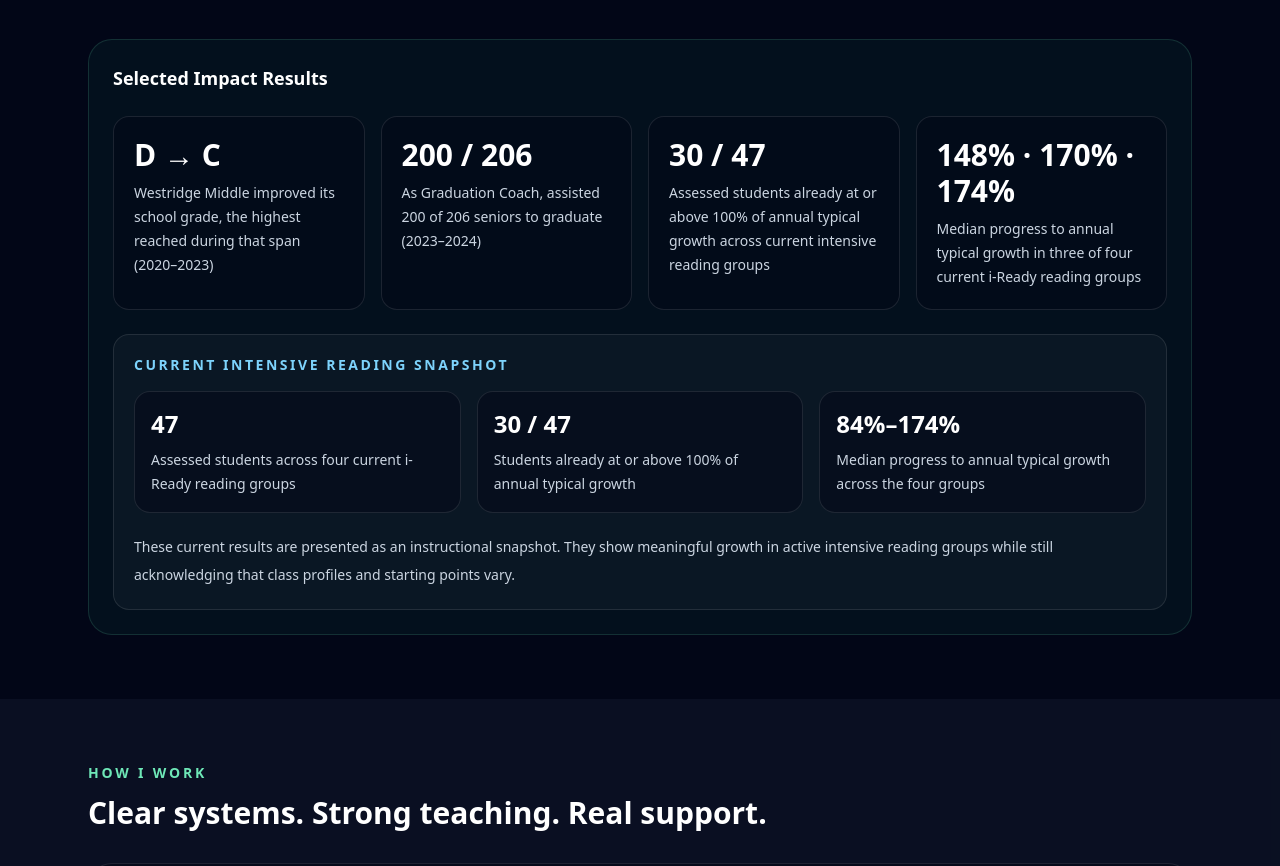
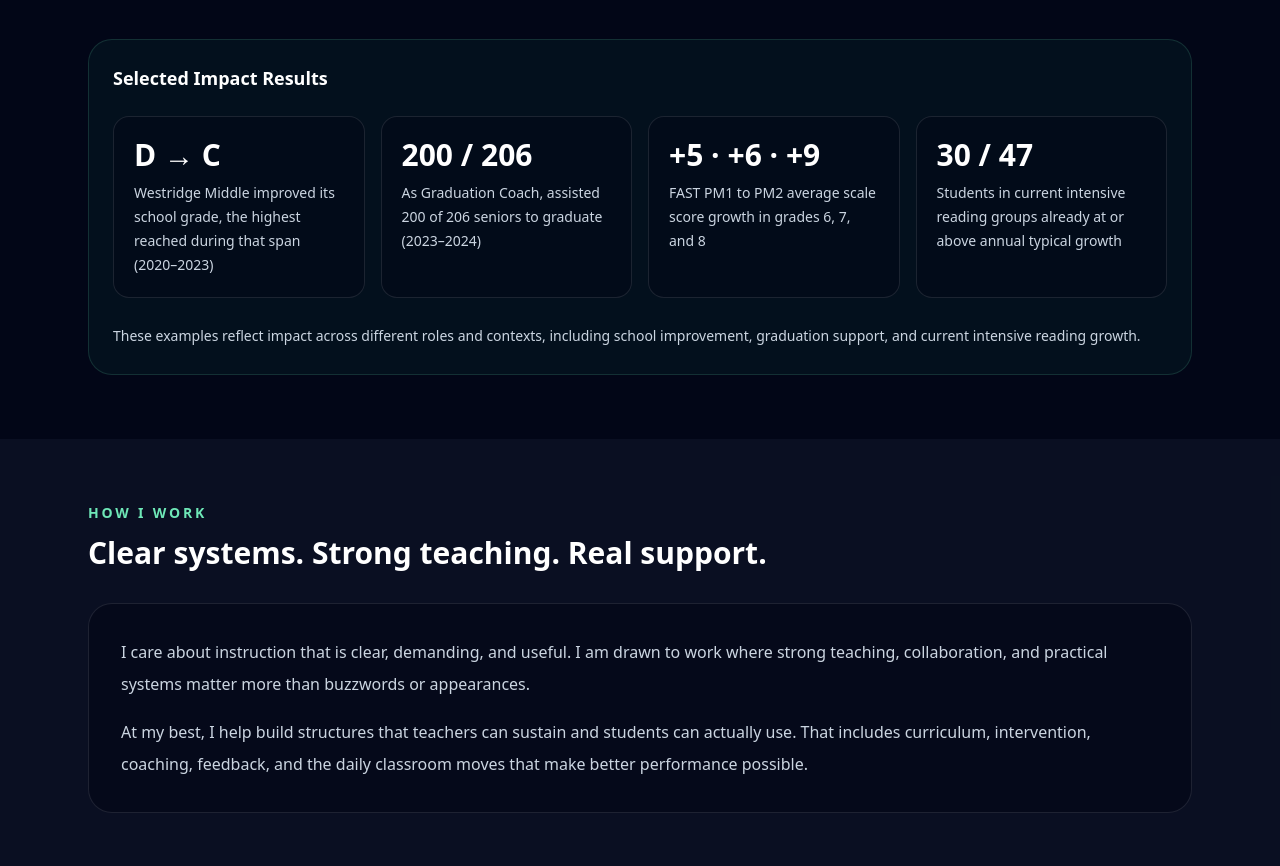
Before and after one commit to profscott311/mrscott-vitae, a Next.js app: page / in a window 1280 px wide. Shown: the part 4097-4963 px from the top of the page. Built offline with nearby package versions, Linux system fonts and the light colour scheme.

Commit message:
Revise intensive reading data and remove old snapshot
Updated statistics and descriptions for intensive reading groups.

```diff
--- a/app/page.jsx
+++ b/app/page.jsx
@@ -109,12 +109,12 @@ export default function HomePage() {
       label: "As Graduation Coach, assisted 200 of 206 seniors to graduate (2023–2024)",
     },
     {
-      value: "30 / 47",
-      label: "Assessed students already at or above 100% of annual typical growth across current intensive reading groups",
+      value: "+5 · +6 · +9",
+      label: "FAST PM1 to PM2 average scale score growth in grades 6, 7, and 8",
     },
     {
-      value: "148% · 170% · 174%",
-      label: "Median progress to annual typical growth in three of four current i-Ready reading groups",
+      value: "30 / 47",
+      label: "Students in current intensive reading groups already at or above annual typical growth",
     },
   ];
 
@@ -410,40 +410,11 @@ export default function HomePage() {
             ))}
           </div>
 
-          <div className="mt-6 rounded-2xl border border-white/10 bg-white/[0.03] p-5">
-            <p className="text-sm font-semibold uppercase tracking-[0.18em] text-sky-300">
-              Current intensive reading snapshot
-            </p>
-
-            <div className="mt-4 grid gap-4 md:grid-cols-3">
-              <div className="rounded-2xl border border-white/10 bg-slate-950/50 p-4">
-                <p className="text-2xl font-bold text-white">47</p>
-                <p className="mt-2 text-sm leading-6 text-slate-300">
-                  Assessed students across four current i-Ready reading groups
-                </p>
-              </div>
-
-              <div className="rounded-2xl border border-white/10 bg-slate-950/50 p-4">
-                <p className="text-2xl font-bold text-white">30 / 47</p>
-                <p className="mt-2 text-sm leading-6 text-slate-300">
-                  Students already at or above 100% of annual typical growth
-                </p>
-              </div>
-
-              <div className="rounded-2xl border border-white/10 bg-slate-950/50 p-4">
-                <p className="text-2xl font-bold text-white">84%–174%</p>
-                <p className="mt-2 text-sm leading-6 text-slate-300">
-                  Median progress to annual typical growth across the four groups
-                </p>
-              </div>
-            </div>
-
-            <p className="mt-5 text-sm leading-7 text-slate-300">
-              These current results are presented as an instructional snapshot. They
-              show meaningful growth in active intensive reading groups while still
-              acknowledging that class profiles and starting points vary.
-            </p>
-          </div>
+          <p className="mt-6 text-sm leading-7 text-slate-300">
+            These examples reflect impact across different roles and contexts,
+            including school improvement, graduation support, and current intensive
+            reading growth.
+          </p>
         </div>
       </section>
 
```
